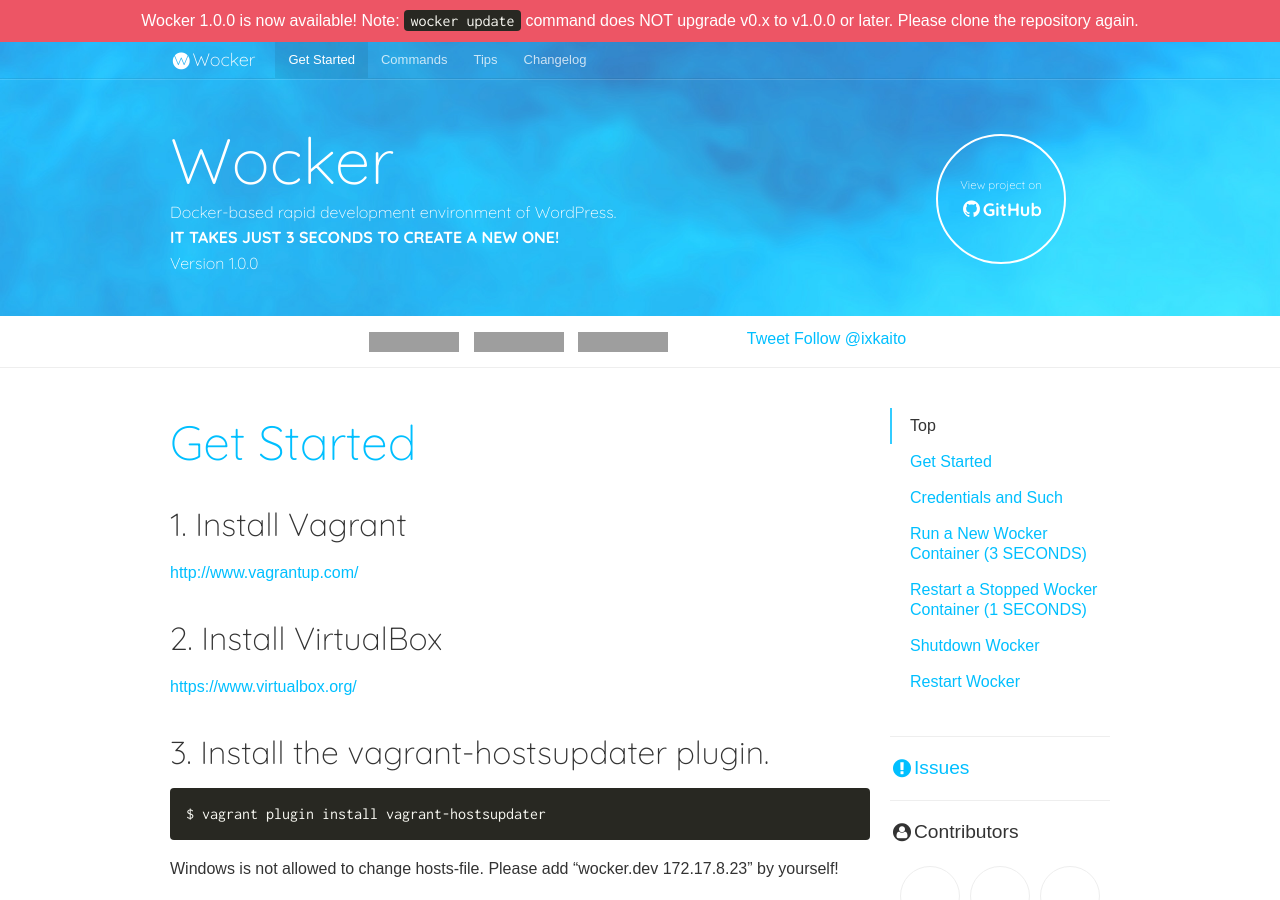
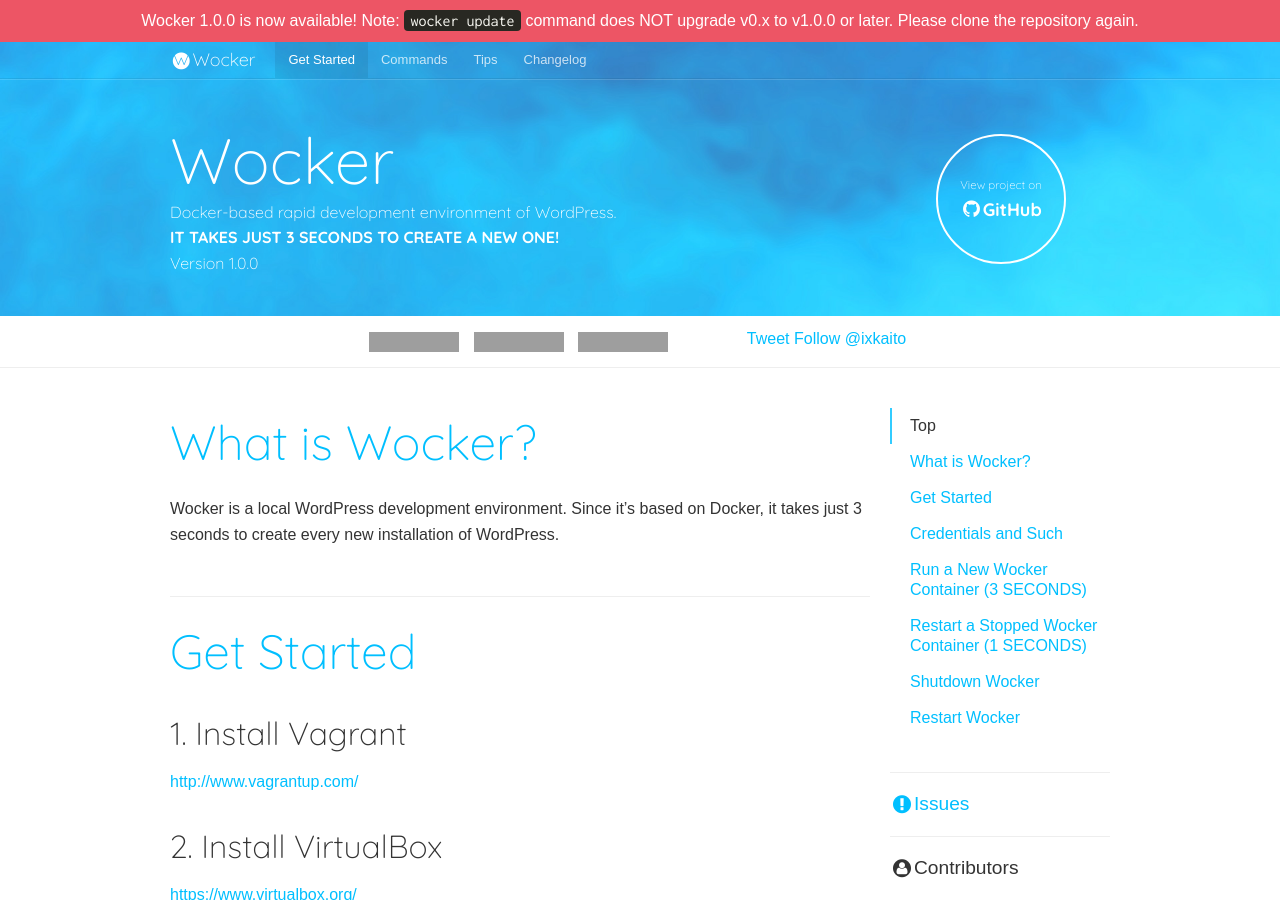
Before and after one commit to wckr/wckr.github.io, a Jekyll site: the page built from index.md, in a window 1280 px wide and 900 px high. Built offline with Jekyll 4.4.1, drawn with Linux system fonts in a browser that asks for light colours; nearby versions of some CDN libraries; some web fonts are replaced; Markdown is read by kramdown in place of the engine named in the settings; a script that is not in the unit is left out; comment, search, counter and statistics services are not loaded; grey boxes are pictures that could not be loaded.

Commit message:
Add what is Wocker

```diff
--- a/index.md
+++ b/index.md
@@ -2,6 +2,10 @@
 layout: default
 type: get-started
 ---
+
+## What is Wocker?
+
+Wocker is a local WordPress development environment. Since it's based on Docker, it takes just 3 seconds to create every new installation of WordPress.
 
 ## Get Started
 
```
